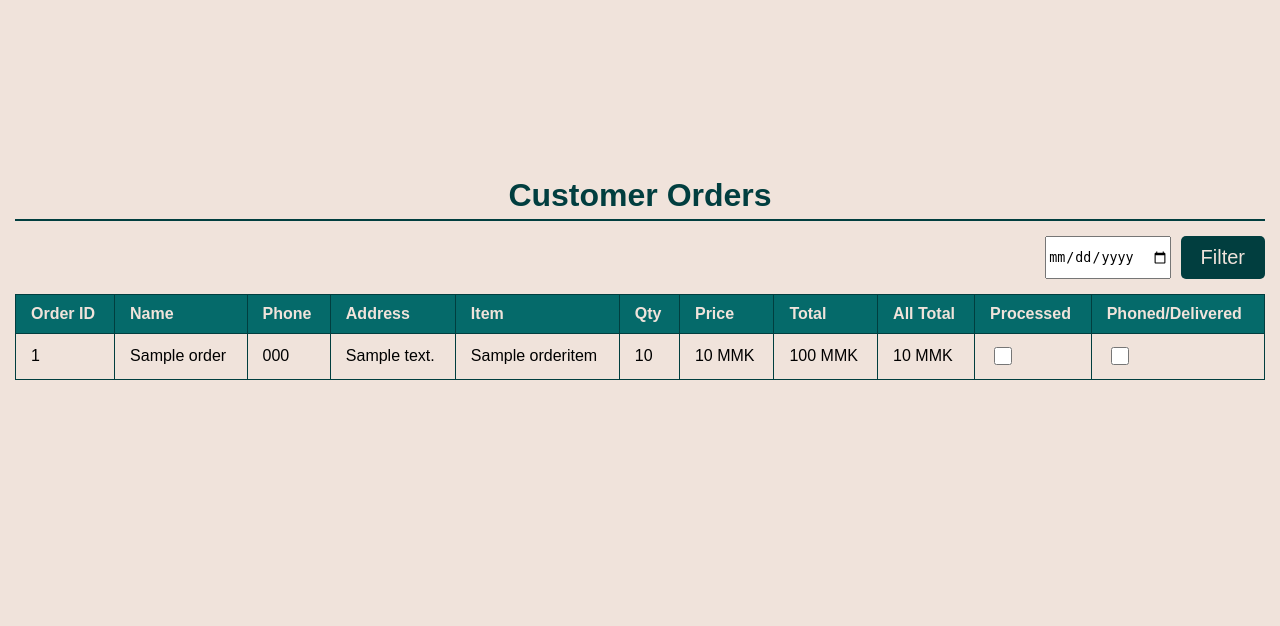
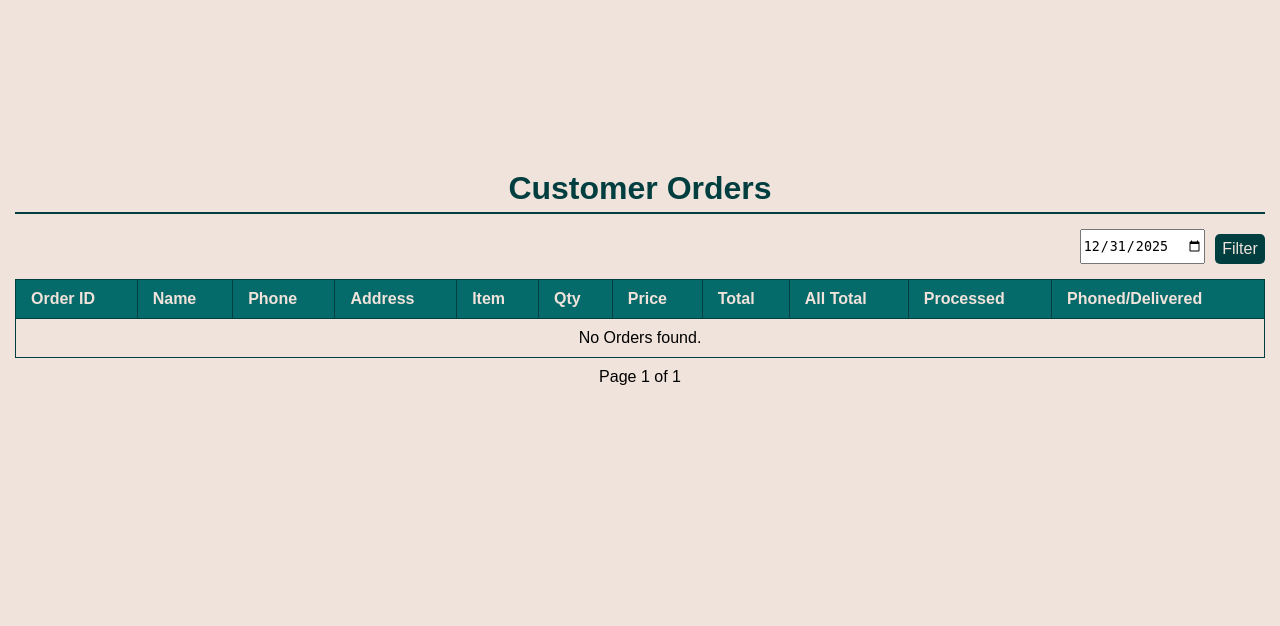
Before and after one commit to Wine118/Django_restaurant_menu, a Django app: page /cafedashboard/cafeorders/ in a window 1280 px wide. Shown: the part 60-686 px from the top of the page. Run offline with Django 5.2, Linux system fonts and the light colour scheme; a user stored in the database is signed in; tables that the repository leaves empty hold one stand-in row (values such as "Sample post").

Commit message:
making cafe dashboard order table to fully function

```diff
--- a/cafe_dashboard/templates/cafe_dashboard/admin_orders.html
+++ b/cafe_dashboard/templates/cafe_dashboard/admin_orders.html
@@ -9,6 +9,7 @@
           <input type="date" name="date" value="{{ selected_date }}">
           <button type="submit">Filter</button>
         </form>
+        <div id="orders-container" clas="orders-container">
           <table>
             <thead>
               <tr>
@@ -43,17 +44,50 @@
 
                   {% if forloop.first %}
                     <td rowspan="{{ order.items.count }}">{{ order.total_amount }} MMK</td>
-                  <td rowspan="{{ order.items.count }}"><input type="checkbox"></td>
-                  <td rowspan="{{order.items.count}}"><input type="checkbox"></td>
+                    <td rowspan="{{ order.items.count }}">
+                      <input type="checkbox"
+                              class="processed-checkbox"
+                              data-id="{{ order.id }}"
+                              {% if order.processed %}checked{% endif %}
+                      >
+                    </td>
+                    <td rowspan="{{order.items.count}}">
+                      <input type="checkbox"
+                             class="phoned-checkbox"
+                            data-id="{{ order.id }}"
+                            {% if order.phoned_delivered %}checked{% endif %}
+                      >
+                    </td>
                   {% endif %}
                 </tr>
                 {% endfor %}
+                {% empty %}
+                <tr>
+                    <td colspan="11" style="text-align:center;">No Orders found.</td>
+                </tr>
                 {% endfor %}
-
 
 
             </tbody>
           </table>
+
+
+        <!-- Pagination -->
+            <div class="pagination" {% if selected_date %}data-date="{{ selected_date }}"{% endif %} style="margin-top: 10px;">
+               {% if orders.has_previous %}
+               <button type="button" data-page="{{ orders.previous_page_number }}">&lt;</button>
+               {% endif %}
+
+               <span>
+               Page {{ orders.number }} of {{ orders.paginator.num_pages }}
+               </span>
+
+               {% if orders.has_next %}
+               <button type="button" data-page="{{ orders.next_page_number }}">&gt;</button>
+               {% endif %}
+            </div>
+        </div>
+
      </section>
 
 {% endblock %}
--- a/cafe_dashboard/views.py
+++ b/cafe_dashboard/views.py
@@ -42,10 +42,37 @@ def admin_complaints(request):
 
 @login_required
 def admin_orders(request):
-    orders = Order.objects.prefetch_related("items").order_by("-created_at")
+    orders_qs = Order.objects.prefetch_related("items")
+
+    selected_date = request.GET.get("date")
+
+    if selected_date:
+        # Selected specific day
+        selected_date = datetime.strptime(selected_date, "%Y-%m-%d").date()
+    else:
+        # Default -> today
+        selected_date = timezone.localdate()
+
+    start = timezone.make_aware(datetime.combine(selected_date, time.min))
+    end = timezone.make_aware(datetime.combine(selected_date, time.max))
+    # only orders from that day
+    orders_qs = orders_qs.filter(created_at__range=(start, end))
+
+
+
+    # Newest first
+    orders_qs = orders_qs.order_by("-created_at")
+
+    paginator = Paginator(orders_qs, 10)
+    page_obj = paginator.get_page(request.GET.get("page"))
+
 
     return render(
         request,
         "cafe_dashboard/admin_orders.html",
-        {"orders":orders}
+        {
+            "orders":page_obj,
+            "selected_date":selected_date.strftime("%Y-%m-%d"),
+
+        }
     )
--- a/menu/models.py
+++ b/menu/models.py
@@ -53,6 +53,10 @@ class Order(models.Model):
 
     created_at = models.DateTimeField(auto_now_add=True)
 
+    # New fields
+    processed = models.BooleanField(default=False)
+    phoned_delivered = models.BooleanField(default=False)
+
     def __str__(self):
         return f"Order #{self.id} - {self.customer_name}"
 
--- a/menu/urls.py
+++ b/menu/urls.py
@@ -1,8 +1,10 @@
 from django.urls import path
-from .views import menu_view,order_view,create_order_api
+from .views import menu_view,order_view,create_order_api,toggle_processed,toggle_phoned
 
 urlpatterns = [
     path('', menu_view, name='menu'),
     path('order/',order_view,name='order'),
     path('api/orders/',create_order_api,name='create_order_api'),
+    path('toggle-processed/',toggle_processed,name='toggle_processed'),
+    path('toggle-phoned/',toggle_phoned,name='toggle-phoned'),
 ]
--- a/static/CSS/admin.css
+++ b/static/CSS/admin.css
@@ -159,7 +159,8 @@ input[type="checkbox"]{
 
 
 
-.complaints button {
+.complaints button,
+.orders button {
     font-size: 16px;
     width: 50px;
     height: 30px;
--- a/static/Javascript/admin_order.js
+++ b/static/Javascript/admin_order.js
@@ -0,0 +1,67 @@
+document.addEventListener("click", function (e) {
+    if (e.target.matches(".pagination button")) {
+        const page = e.target.dataset.page;
+        const date = document.getElementById("select_date").querySelector("input[name=date]").value;
+
+        fetch(`/cafedashboard/cafeorders/?page=${page}&date=${date}`)
+            .then(response => response.text())
+            .then(html => {
+                //Replace only the table
+                const parser = new DOMParser();
+                const doc = parser.parseFromString(html,"text/html");
+                const table = doc.querySelector("#orders-container");
+                document.getElementById("orders-container").innerHTML = table.innerHTML;
+            });
+    }
+});
+
+
+
+document.addEventListener("change", function(e){
+    if(e.target.matches(".processed-checkbox")){
+
+        const orderId = e.target.dataset.id;
+        const isProcessed = e.target.checked;
+        console.log("processed checkbox is clicked");
+        console.log(`order id is ${orderId} and Processed is ${isProcessed}`);
+
+        fetch(`/menu/toggle-processed/`,{
+            method:"POST",
+            headers:{
+                "Content-type":"application/json",
+                "X-CSRFToken":getCSRFToken()
+            },
+            body: JSON.stringify({
+                id: orderId,
+                processed: isProcessed
+            })
+        }).then(res => res.json())
+          .then(data => console.log(data));
+    }
+
+    if(e.target.matches(".phoned-checkbox")){
+        const orderId = e.target.dataset.id;
+        const isPhoned = e.target.checked;
+
+        console.log("phone checkbox is clicked");
+        console.log(`order id is ${orderId} and Processed is ${isPhoned}`);
+
+        fetch(`/menu/toggle-phoned/`,{
+            method:"POST",
+            headers:{
+                "Content-type":"application/json",
+                "X-CSRFToken":getCSRFToken()
+            },
+            body: JSON.stringify({
+                id: orderId,
+                phoned: isPhoned,
+            })
+        }).then(res => res.json())
+          .then(data => console.log(data));
+    }
+});
+
+
+function getCSRFToken() {
+    return document.querySelector('[name=csrfmiddlewaretoken]').value;
+}
```
Also changed, not shown: menu/views.py (+21 -0 lines), menu/migrations/0002_order_phoned_delivered_order_processed_and_more.py (added). Lines whose indentation alone changed are shown as unchanged.
